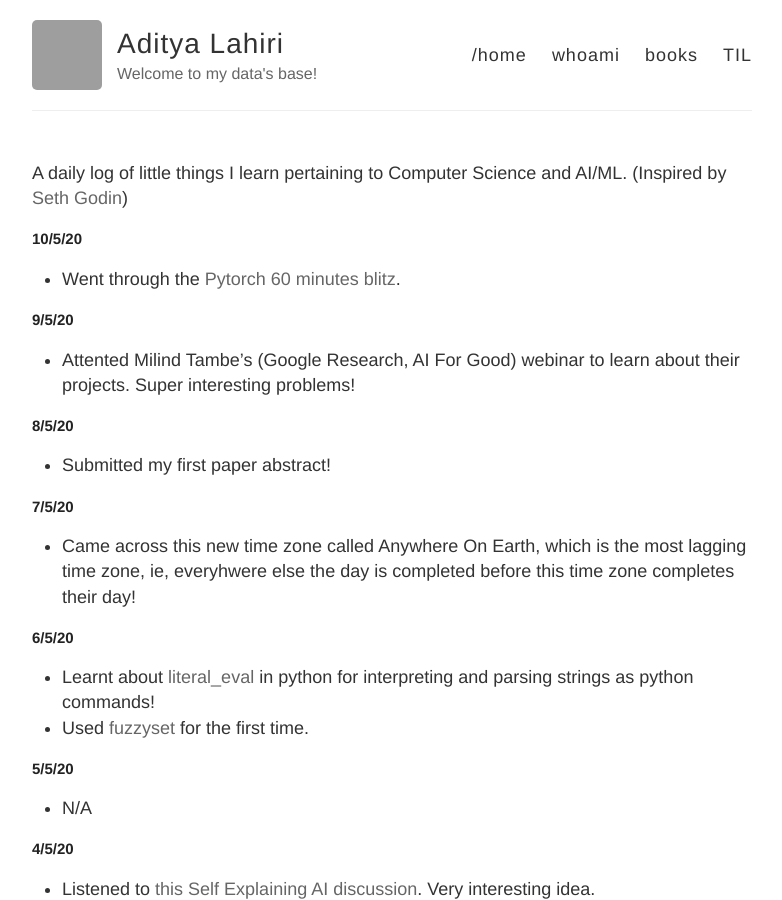
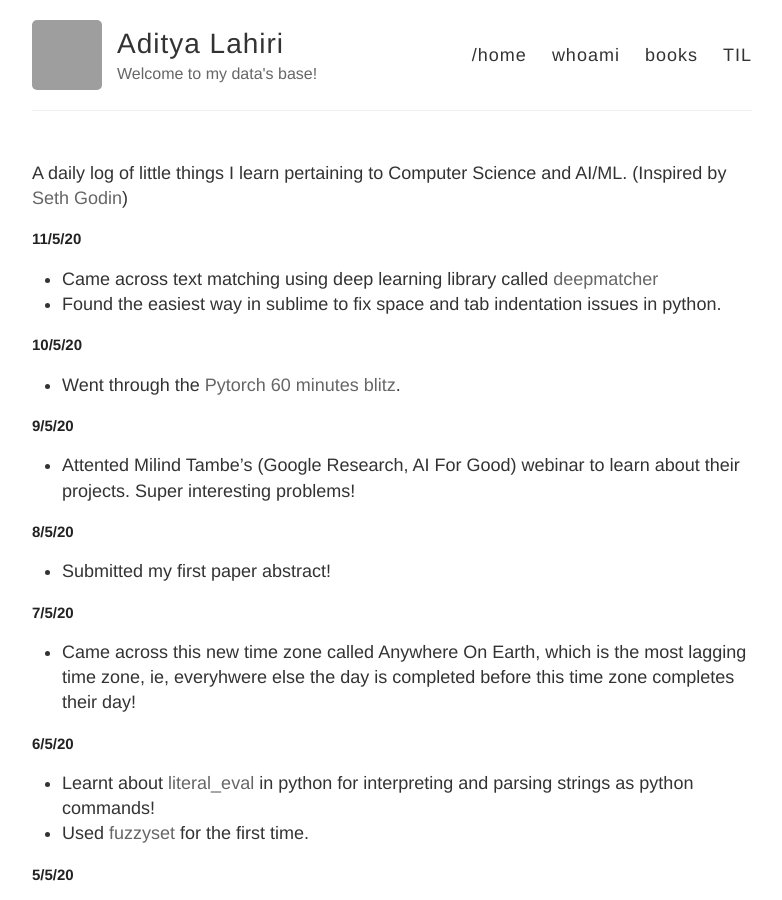
Before and after one commit to adityalahiri/adityalahiri.github.io, a Jekyll site: the page built from TIL.md, in a window 1280 px wide and 900 px high. Shown: the whole window, without its empty margins (248-1030 px from the left). Built offline with Jekyll 4.4.1, drawn with Linux system fonts in a browser that asks for light colours; our own code applies the rules of GitHub Pages for plain Markdown files; grey boxes are pictures that could not be loaded.

Commit message:
Update for 11/5/20

```diff
--- a/TIL.md
+++ b/TIL.md
@@ -1,5 +1,11 @@
 A daily log of little things I learn pertaining to Computer Science and AI/ML.
 (Inspired by [Seth Godin](https://seths.blog/))
+
+## 11/5/20
+
+* Came across text matching using deep learning library called [deepmatcher](https://github.com/anhaidgroup/deepmatcher)
+* Found the easiest way in sublime to fix space and tab indentation issues in python.
+
 
 ## 10/5/20
 
```
